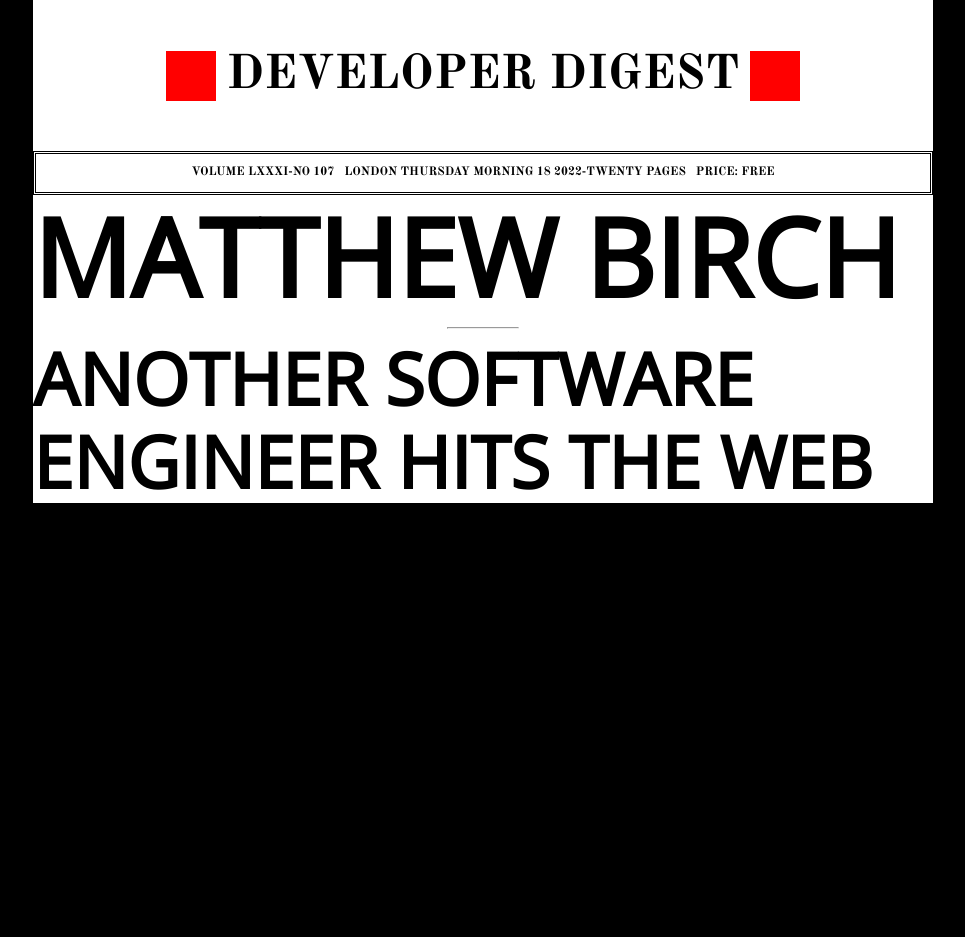
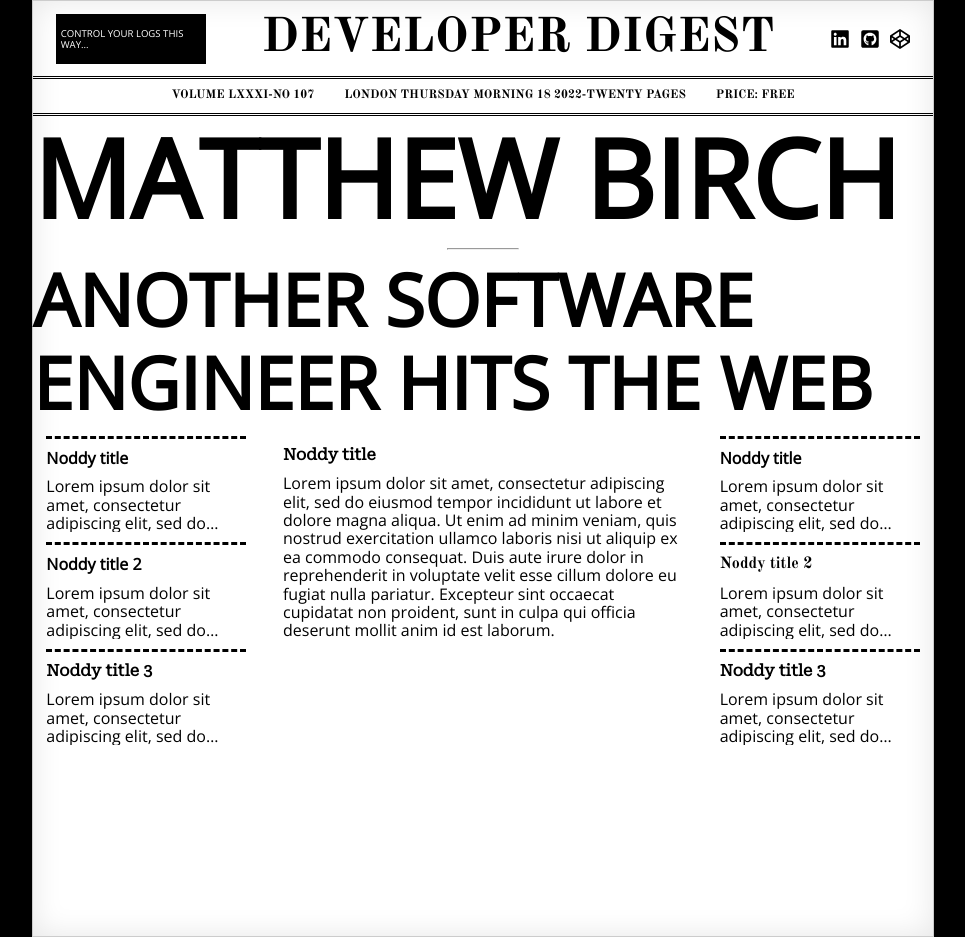
Before and after one commit to matthew678532/portfolio, a Gatsby site: page / in a window 1280 px wide. Shown: the whole page, without its empty margins (157-1122 px from the left). Before the commit the page ends 800 px from the top, so only its background shows below. Built offline with nearby package versions, Linux system fonts and the light colour scheme; Gatsby itself is replaced by a stand-in of ours.

Commit message:
Continued implementing features

```diff
--- a/package.json
+++ b/package.json
@@ -18,7 +18,7 @@
   "dependencies": {
     "@fontsource/old-standard-tt": "^4.5.8",
     "@fontsource/open-sans": "^4.5.11",
-    "@fontsource/silkscreen": "^4.5.0",
+    "@fontsource/roboto-serif": "^4.5.7",
     "babel-plugin-styled-components": "^2.0.6",
     "gatsby": "^4.11.1",
     "gatsby-plugin-styled-components": "^5.11.0",
--- /dev/null
+++ b/src/components/Advertisement.tsx
@@ -0,0 +1,13 @@
+import styled from 'styled-components';
+
+const Advertisement = styled.div`
+  display: flex;
+  justify-content: center;
+  align-items: center;
+  height: 50px;
+  width: 150px;
+  background-color: #000;
+  cursor: pointer;
+`;
+
+export default Advertisement;
--- a/src/components/Grid.tsx
+++ b/src/components/Grid.tsx
@@ -1,11 +1,17 @@
 import styled from 'styled-components';
 
 const Grid = styled.section`
-  display: flex;
-  justify-content: center;
-  align-items: center;
-  gap: 10px;
-  border: ${props => props.borderStyle || 'none'}
+  display: ${props => props.display || 'flex'};
+  justify-content: ${props => props.justifyContent || 'center'};
+  align-items: ${props => props.alignItems || 'center'};
+  gap: ${props => props.gap || '10px'};
+  border-top: ${props => props.borderStyle || 'none'};
+  border-bottom: ${props => props.borderStyle || 'none'};
+  flex-direction: ${props => props.flexDirection || 'row'};
+  overflow: ${props => props.overflow || 'visible'};
+  width: ${props => props.width || 'auto'};
+  height: ${props => props.height || 'auto'};
+  margin: ${props => props.margin || '0'};
 `;
 
 export default Grid;
--- /dev/null
+++ b/src/components/Image.tsx
@@ -0,0 +1,9 @@
+import styled from 'styled-components';
+
+const Image = styled.img`
+  height: ${props => props.size.height || 'auto'};
+  width: ${props => props.size.width || 'auto'};
+  cursor: ${props => props.cursor || 'auto'};
+`;
+
+export default Image;
--- /dev/null
+++ b/src/components/PostDetail.tsx
@@ -0,0 +1,57 @@
+import React from 'react';
+import styled from 'styled-components';
+
+import Text from 'components/Text';
+
+const Container = styled.section`
+  width: ${props => props.width || 'auto'};
+  overflow: ${props => props.overflow || 'visible'};
+  display: ${props => props.display || 'block'};
+  -webkit-line-clamp: ${props => props.lineClamp || 'none'};
+  -webkit-box-orient: ${props => props.lineClamp ? 'vertical' : 'none'};
+  border-top: ${props => props.borderStyle || 'none'};
+  cursor: ${props => props.cursor || 'auto'};
+`;
+
+const fontStyles = [
+  'Open Sans, sans-serif',
+  'Old Standard TT, serif',
+  'Roboto Serif, serif'
+];
+
+const getRandomNumber = max => {
+  return Math.floor(Math.random() * max);
+}
+
+const PostDetail = ({
+  title,
+  content,
+  size,
+  lineClamp,
+  overflow,
+  borderStyle,
+  display,
+  cursor,
+  callback
+}) => {
+  return (
+    <Container
+      height={ size?.height }
+      width={ size?.width }
+      lineClamp={lineClamp}
+      overflow={overflow}
+      borderStyle={borderStyle}
+      display={display}
+      cursor={cursor}
+      onClick={e => callback(e, { title, content })}>
+      <Text
+        fontFamily={fontStyles[getRandomNumber(3)]}
+        margin='10px 0 10px 0'
+        fontWeight='700'
+      >{ title }</Text>
+      <Text fontFamily='Open Sans, sans-serif'>{ content }</Text>
+    </Container>
+  );
+};
+
+export default PostDetail;
--- /dev/null
+++ b/src/components/Posts.tsx
@@ -0,0 +1,27 @@
+import React from 'react';
+
+import Grid from 'components/Grid';
+import Text from 'components/Text';
+
+const Posts = ({
+  items
+}) => {
+  return (
+    <Grid
+      height='500px'
+      width='200px'
+      overflow='scroll'
+      flexDirection='column'
+      justifyContent='flex-start'
+    >
+      {
+        items.map(item => {
+          const { Component, params } = item;
+          return <Component { ...params } />;
+        })
+      }
+    </Grid>
+  );
+};
+
+export default Posts;
--- a/src/components/Text.tsx
+++ b/src/components/Text.tsx
@@ -4,8 +4,9 @@ const Text = styled.p`
   font-family: ${props => props.fontFamily || 'sans-serif'};
   font-size: ${props => props.fontSize};
   text-transform: ${props => props.textTransform || 'none'};
-  margin: ${props => props.noMargin && 0};
+  margin: ${props => props.margin || 0};
   font-weight: ${props => props.fontWeight || 500};
+  color: ${props => props.color || '#000'};
 `;
 
 export default Text;
--- a/src/components/core/Core.tsx
+++ b/src/components/core/Core.tsx
@@ -7,6 +7,8 @@ const Page = styled.section`
   width: 900px;
   background-color: white;
   margin: 0 auto 0 auto;
+  border: 1px solid #ccc;
+	box-shadow: inset 0 0 30px rgba(0,0,0,0.1), 1px 1px 3px rgba(0,0,0,0.2);
 `;
 
 const Core = ({ children }) => {
--- a/src/components/core/GlobalStyle.tsx
+++ b/src/components/core/GlobalStyle.tsx
@@ -1,8 +1,8 @@
 import { createGlobalStyle } from 'styled-components';
 import { normalize } from 'styled-normalize';
 import '@fontsource/open-sans';
-import '@fontsource/silkscreen';
 import '@fontsource/old-standard-tt/700.css';
+import '@fontsource/roboto-serif';
 
 const GlobalStyle = createGlobalStyle`
   ${normalize}
@@ -10,18 +10,6 @@ const GlobalStyle = createGlobalStyle`
   html, body {
     background-color: black;
   }
-
-  h1 {
-    font-family: 'Old Standard TT', serif;
-  }
-
-  h2 {
-    font-family: 'Silkscreen', cursive;
-  }
-
-  p {
-    font-family: 'Open Sans', sans-serif;
-  }
 `;
 
 export default GlobalStyle;
--- a/src/pages/index.tsx
+++ b/src/pages/index.tsx
@@ -3,11 +3,9 @@ import React from 'react';
 import TitleSection from 'sections/TitleSection';
 import PageDetails from 'sections/PageDetails';
 import HeroSection from 'sections/HeroSection';
+import WorkSection from 'sections/WorkSection';
 
 import Core from 'components/core/Core';
-import Subheader from 'components/Subheader';
-import Text from 'components/Text';
-import Button from 'components/Button';
 
 const Index = () => {
   return (
@@ -15,23 +13,7 @@ const Index = () => {
       <TitleSection />
       <PageDetails />
       <HeroSection />
-
-      {/* <section>
-        <Subheader>Matthew Birch</Subheader>
-        <Button>LinkedIn</Button>
-        <Button>Codepen</Button>
-        <Header>Portfolio 01</Header>
-        <Text>Code cruncher. Coffee muncher. Lead sponger.</Text>
-      </section>
-      <section>
-        <Header>Projects 02</Header>
-        <Text>Selection of projects worked on.. go on, take a gander</Text>
-      </section>
-      <section>
-        <Header>Blog 03</Header>
-        <Text>Blog heaven</Text>
-      </section>
-      <Text>Copyright 2022 Matthew Birch</Text> */}
+      <WorkSection />
     </Core>
   )
 };
--- a/src/sections/HeroSection.tsx
+++ b/src/sections/HeroSection.tsx
@@ -9,7 +9,6 @@ const HeroSection = () => {
         fontFamily='Open Sans'
         textTransform='uppercase'
         fontSize='108px'
-        noMargin={true}
         fontWeight='900'>
         Matthew Birch
       </Text>
@@ -18,7 +17,6 @@ const HeroSection = () => {
         fontFamily='Open Sans'
         textTransform='uppercase'
         fontSize='72px'
-        noMargin={true}
         fontWeight='700'>
         Another Software Engineer hits the web
       </Text>
--- a/src/sections/PageDetails.tsx
+++ b/src/sections/PageDetails.tsx
@@ -9,15 +9,18 @@ const PageDetails = () => {
       <Text
         fontFamily='Old Standard TT'
         textTransform='uppercase'
-        fontSize='12px'>Volume LXXXI-NO 107</Text>
+        fontSize='12px'
+        margin='10px'>Volume LXXXI-NO 107</Text>
       <Text
         fontFamily='Old Standard TT'
         textTransform='uppercase'
-        fontSize='12px'>London thursday morning 18 2022-twenty pages</Text>
+        fontSize='12px'
+        margin='10px'>London thursday morning 18 2022-twenty pages</Text>
       <Text
         fontFamily='Old Standard TT'
         textTransform='uppercase'
-        fontSize='12px'>Price: free</Text>
+        fontSize='12px'
+        margin='10px'>Price: free</Text>
     </Grid>
   );
 };
--- a/src/sections/TitleSection.tsx
+++ b/src/sections/TitleSection.tsx
@@ -1,18 +1,60 @@
 import React from 'react';
 
 import Grid from 'components/Grid';
-import Noddy from 'components/Noddy';
+import Advertisement from 'components/Advertisement';
 import Text from 'components/Text';
+import Image from 'components/Image';
+
+import LinkedInImage from 'images/linkedin-brands.svg';
+import GithubImage from 'images/square-github-brands.svg';
+import CodepenImage from 'images/codepen-brands.svg';
+
+const socialImagesSize = {
+  height: '20px',
+  width: '20px'
+};
 
 const TitleSection = () => {
+  const onExternalLinkClick = (e, url) => {
+    window.open(url, '_blank', 'noopener,noreferrer');
+  };
+
   return (
-    <Grid>
-      <Noddy />
+    <Grid
+      justifyContent='space-around'
+      margin='10px 0 10px 0'
+    >
+      <Advertisement onClick={e => onExternalLinkClick(e, 'https://www.npmjs.com/package/@matthew678532/log')}>
+        <Text
+          fontFamily='Open Sans'
+          textTransform='uppercase'
+          color='#fff'
+          fontSize='0.6rem'
+          margin='0 5px 0 5px'>
+          Control your logs this way...
+        </Text>
+      </Advertisement>
       <Text
         fontFamily='Old Standard TT'
         textTransform='uppercase'
         fontSize='48px'>Developer Digest</Text>
-      <Noddy />
+      <Grid>
+        <Image
+          src={LinkedInImage}
+          size={socialImagesSize}
+          cursor='pointer'
+          onClick={e => onExternalLinkClick(e, 'https://www.linkedin.com/in/matthewlbirch/')}/>
+        <Image
+          src={GithubImage}
+          size={socialImagesSize}
+          cursor='pointer'
+          onClick={e => onExternalLinkClick(e, 'https://github.com/matthew678532')}/>
+        <Image
+          src={CodepenImage}
+          size={socialImagesSize}
+          cursor='pointer'
+          onClick={e => onExternalLinkClick(e, 'https://codepen.io/matthew678532')}/>
+      </Grid>
     </Grid>
   );
 };
--- /dev/null
+++ b/src/sections/WorkSection.tsx
@@ -0,0 +1,99 @@
+import React, { useState } from 'react';
+
+import Grid from 'components/Grid';
+import Posts from 'components/Posts';
+import PostDetail from 'components/PostDetail';
+
+const lorem = 'Lorem ipsum dolor sit amet, consectetur adipiscing elit, sed do eiusmod tempor incididunt ut labore et dolore magna aliqua. Ut enim ad minim veniam, quis nostrud exercitation ullamco laboris nisi ut aliquip ex ea commodo consequat. Duis aute irure dolor in reprehenderit in voluptate velit esse cillum dolore eu fugiat nulla pariatur. Excepteur sint occaecat cupidatat non proident, sunt in culpa qui officia deserunt mollit anim id est laborum.';
+
+const postSizes = {
+  smallPost: {
+    height: '166.6px',
+    width: '200px'
+  },
+  largePost: {
+    height: '500px',
+    width: '400px'
+  }
+};
+
+const WorkSection = () => {
+  const [largePostDetails, setLargePostDetails] = useState({
+    title: 'Noddy title',
+    content: lorem
+  });
+
+  const { smallPost, largePost } = postSizes;
+
+  const onPostClick = (e, context) => {
+    console.info('[onPostClick] ', context);
+    setLargePostDetails(context);
+  };
+
+  const posts = [
+    {
+      Component: PostDetail,
+      params: {
+        title: 'Noddy title',
+        content: lorem,
+        size: smallPost,
+        lineClamp: 4,
+        overflow: 'hidden',
+        borderStyle: 'dashed',
+        display: '-webkit-box',
+        cursor: 'pointer',
+        callback: onPostClick
+      }
+    },
+    {
+      Component: PostDetail,
+      params: {
+        title: 'Noddy title 2',
+        content: lorem,
+        size: smallPost,
+        lineClamp: 4,
+        overflow: 'hidden',
+        borderStyle: 'dashed',
+        display: '-webkit-box',
+        cursor: 'pointer',
+        callback: onPostClick
+      }
+    },
+    {
+      Component: PostDetail,
+      params: {
+        title: 'Noddy title 3',
+        content: lorem,
+        size: smallPost,
+        lineClamp: 4,
+        overflow: 'hidden',
+        borderStyle: 'dashed',
+        display: '-webkit-box',
+        cursor: 'pointer',
+        callback: onPostClick
+      }
+    }
+  ];
+
+  return (
+    <Grid
+      justifyContent='space-around'
+      alignItems='flex-start'
+      margin='12px 0 0 0'
+    >
+      <Posts
+        items={posts}
+      />
+      <PostDetail
+        size={largePost}
+        overflow='scroll'
+        title={largePostDetails.title}
+        content={largePostDetails.content} />
+      <Posts
+        items={posts}
+      />
+    </Grid>
+  );
+};
+
+export default WorkSection;
```
Also changed, not shown: src/images/codepen-brands.svg (added), src/images/icon.png (deleted), src/images/linkedin-brands.svg (added), src/images/square-github-brands.svg (added), 2 other files.
